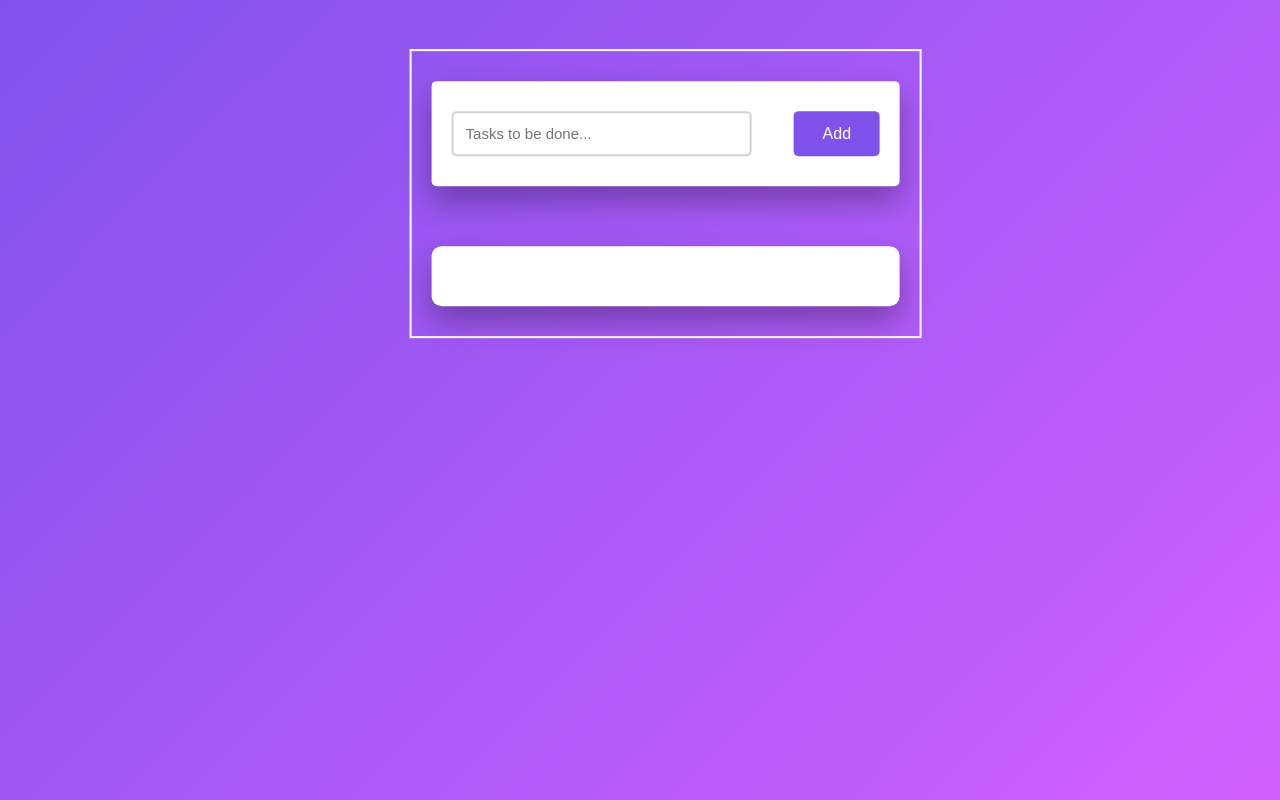
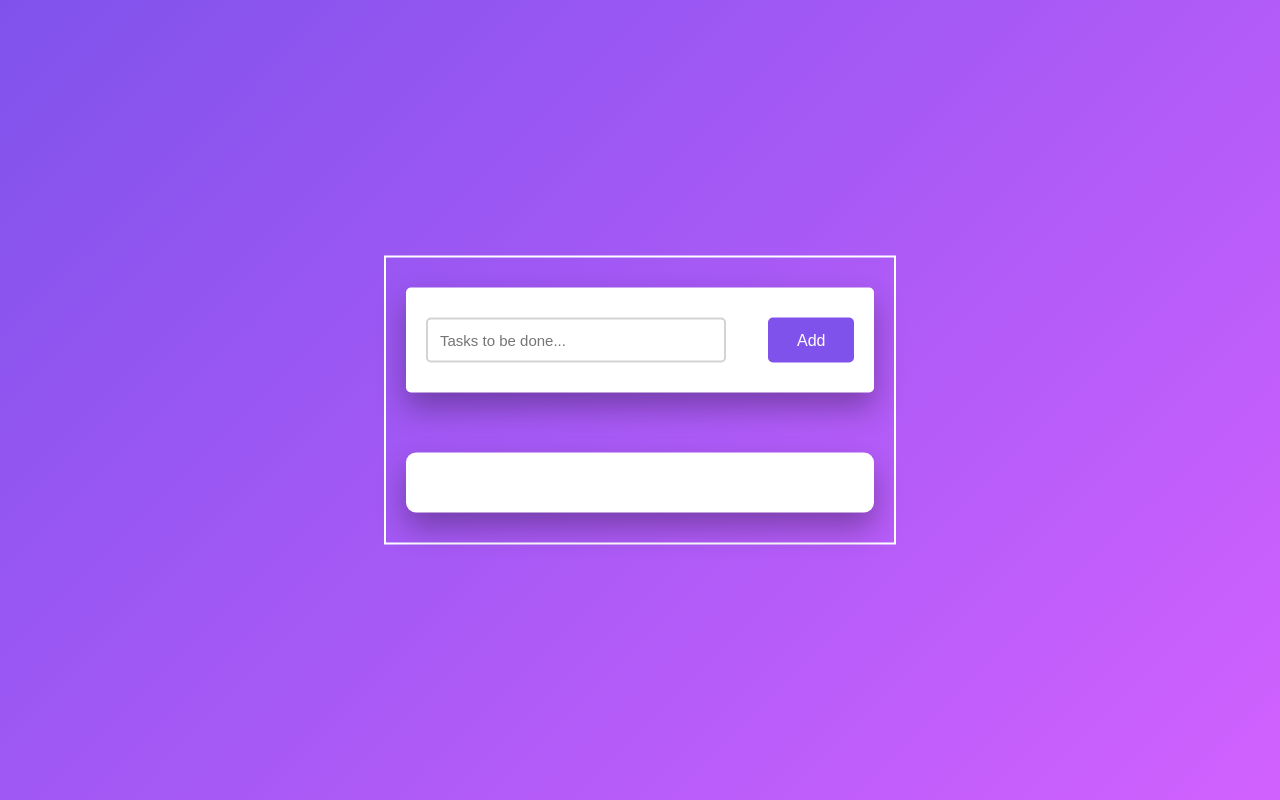
Before and after one commit to MohammedMaaz0213/To-Do-List, a plain HTML site: page index.html in a window 1280 px wide. Drawn offline with Linux system fonts and the light colour scheme.

Commit message:
Update styles.css

```diff
--- a/styles.css
+++ b/styles.css
@@ -11,8 +11,8 @@ body {
 .container {
   border: 2px solid white;
   width: 40%;
-  position: static;
-    transform: translate(80%, 17%);
+  position: absolute;
+  transform: translate(-50%, -50%);
   top: 50%;
   left: 50%;
   min-width: 450px;
```
